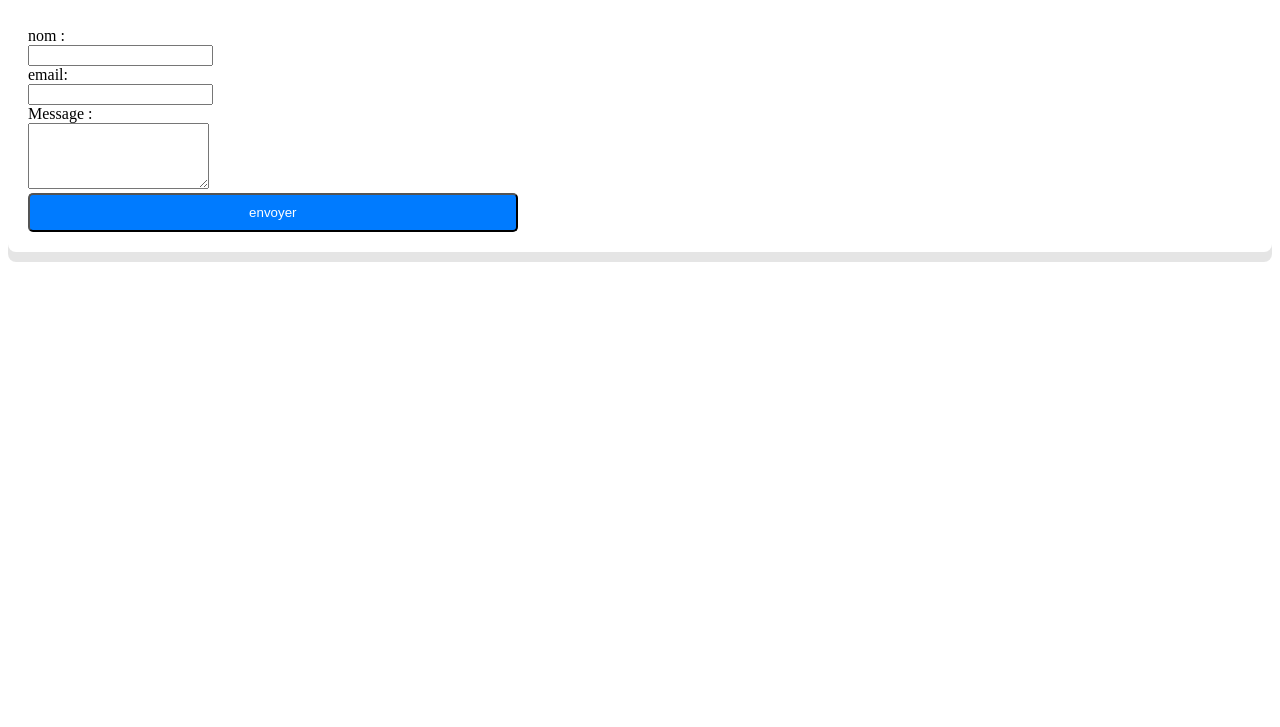
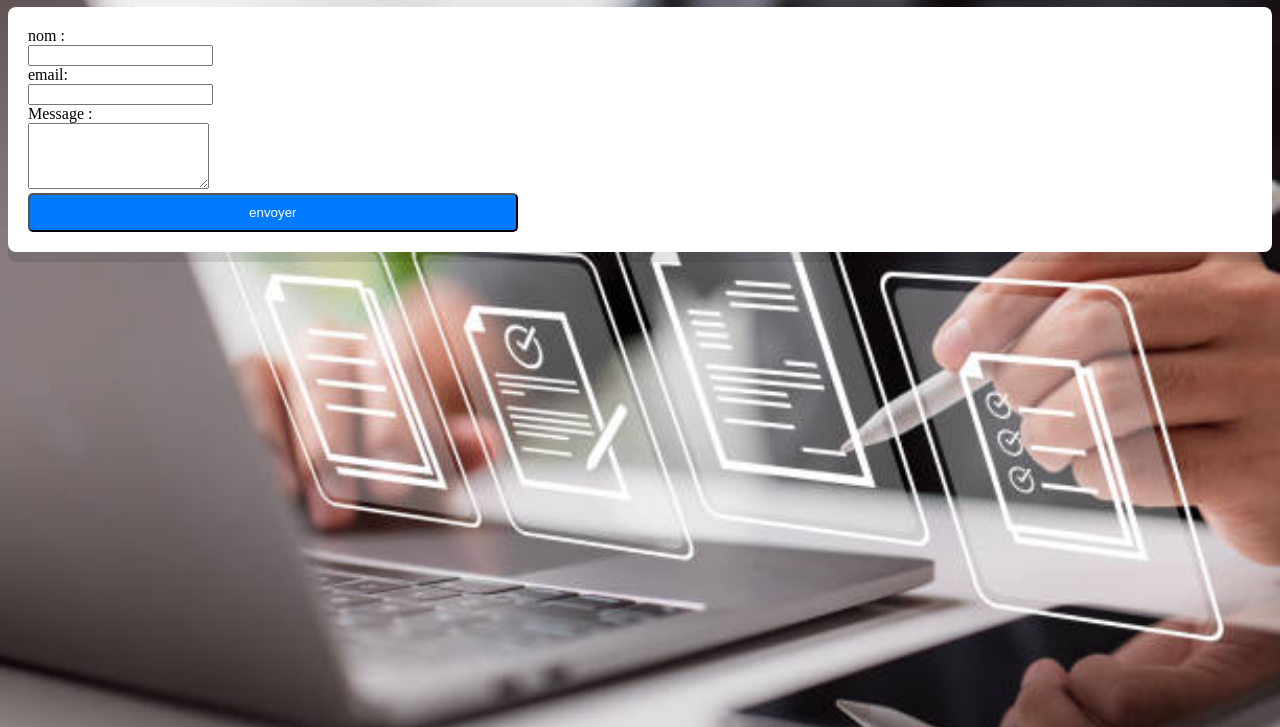
Before and after one commit to FatimataAliouSall/tp-collaboration-contact-forme, a plain HTML site: page index.html in a window 1280 px wide. Shown: the part 73-800 px from the top of the page. Drawn offline with Linux system fonts and the light colour scheme.

Commit message:
image ajouté

```diff
--- a/styles.css
+++ b/styles.css
@@ -1,4 +1,8 @@
-
+body {
+    background-image: url(istockphoto-1349390515-612x612.jpg);
+    background-repeat: no-repeat;
+    background-size: cover;
+}
 h1 {
     text-align: center;
 }
```
Also changed, not shown: istockphoto-1349390515-612x612.jpg (added).
